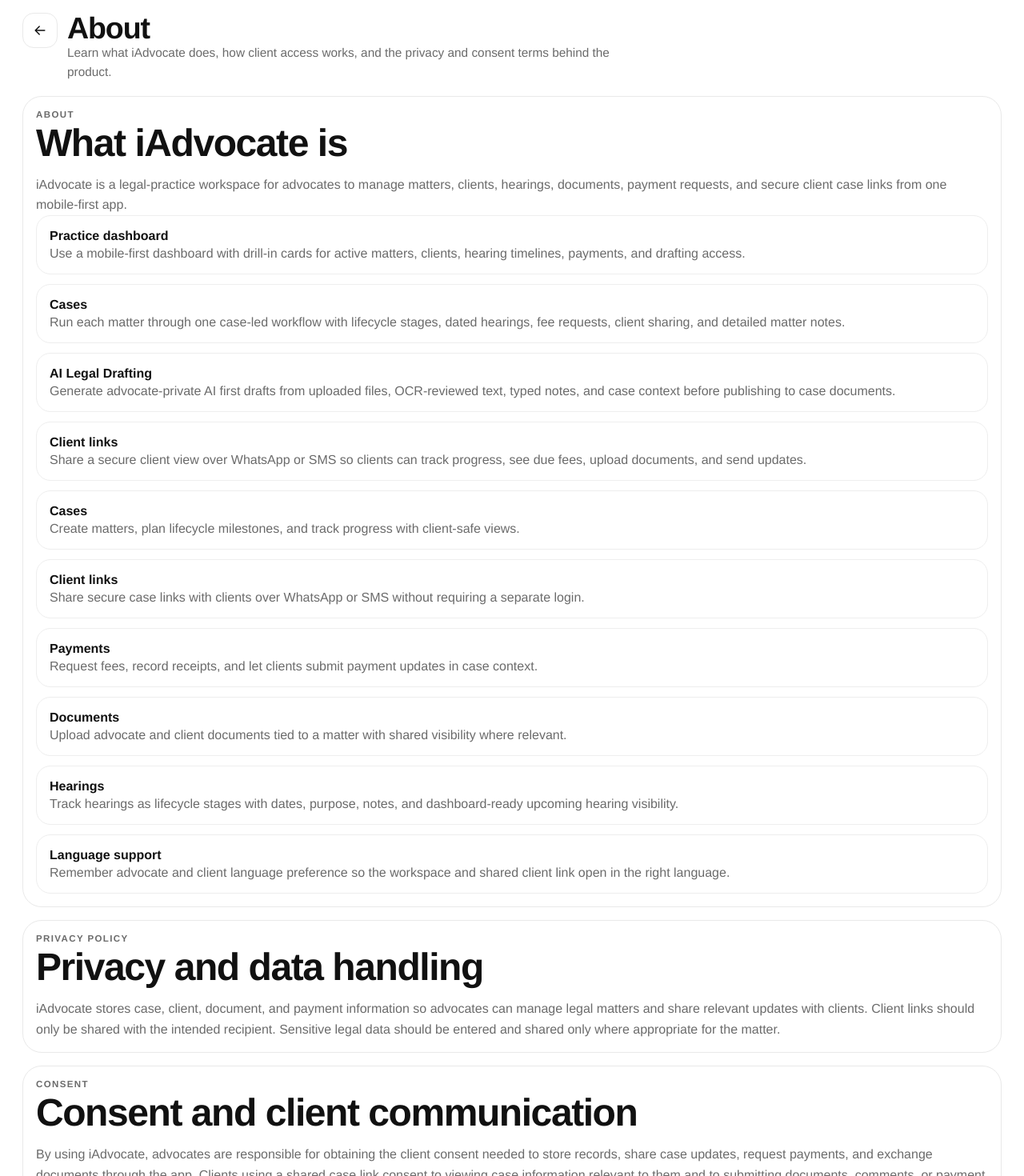
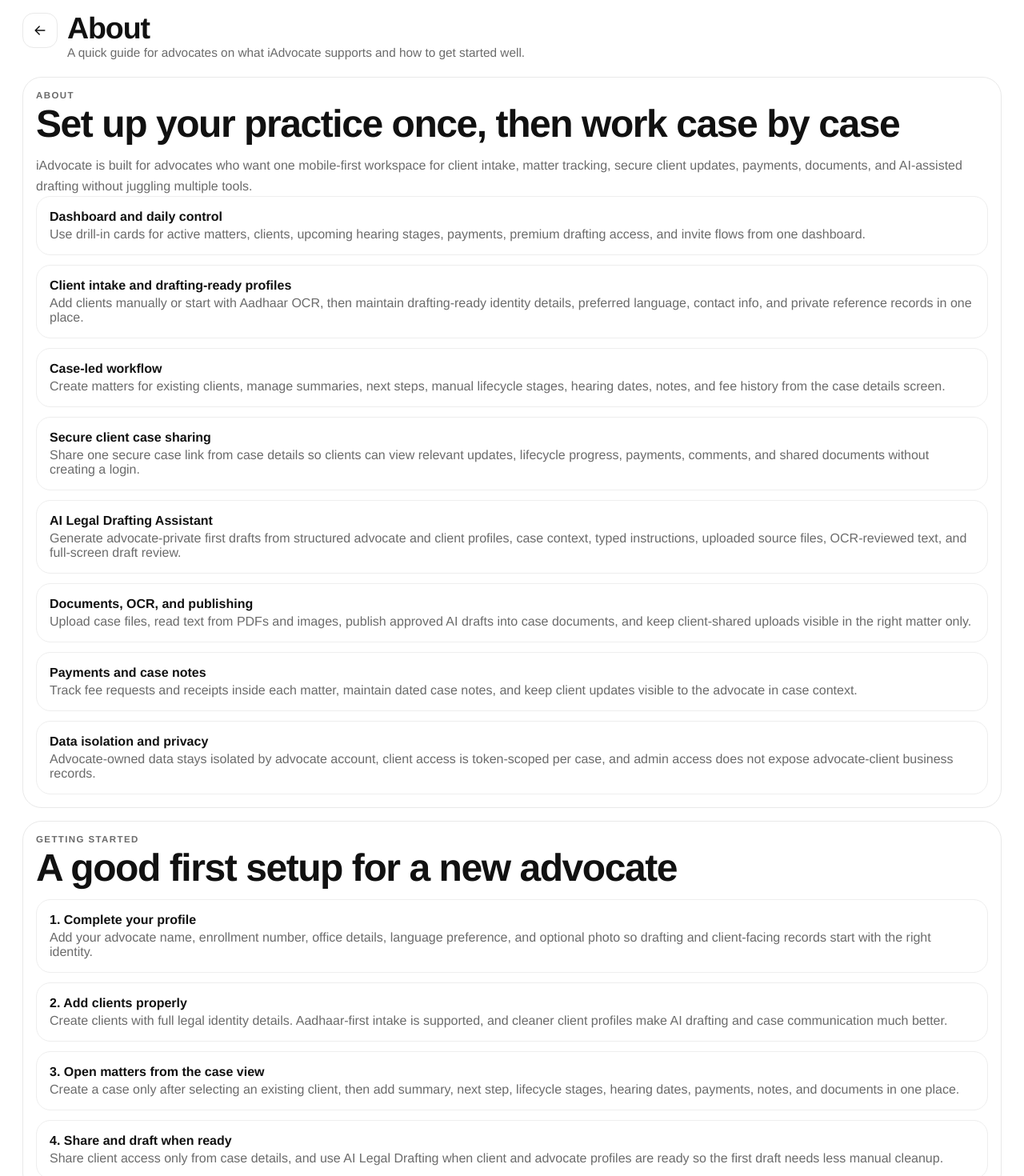
Before and after one commit to efgritesh/in-solidai-myadvocate, a React (Create React App) app: page /about in a window 1280 px wide. Shown: the part 80-1550 px from the top of the page at 80% size. Built offline with nearby package versions, Linux system fonts and the light colour scheme; no server answers.

Commit message:
Refine client intake and about onboarding

```diff
--- a/src/components/About.js
+++ b/src/components/About.js
@@ -11,21 +11,34 @@
         <div className="section-heading">
           <div>
             <p className="eyebrow">{t('about')}</p>
-            <h2>{t('aboutWhatItIs')}</h2>
+            <h2>{t('aboutOnboardingTitle')}</h2>
           </div>
         </div>
-        <p className="empty-state">{t('aboutDescription')}</p>
+        <p className="empty-state">{t('aboutOnboardingBody')}</p>
         <div className="record-list">
-          <article className="record-item"><div><strong>{t('practiceDashboard')}</strong><p>{t('aboutAdvocateDashboard')}</p></div></article>
-          <article className="record-item"><div><strong>{t('cases')}</strong><p>{t('aboutAdvocateCases')}</p></div></article>
-          <article className="record-item"><div><strong>{t('aiDraftingAssistant')}</strong><p>{t('aboutAdvocateDrafting')}</p></div></article>
-          <article className="record-item"><div><strong>{t('clientLinks')}</strong><p>{t('aboutAdvocateClientLinks')}</p></div></article>
-          <article className="record-item"><div><strong>{t('cases')}</strong><p>{t('aboutCases')}</p></div></article>
-          <article className="record-item"><div><strong>{t('clientLinks')}</strong><p>{t('aboutClientLinks')}</p></div></article>
-          <article className="record-item"><div><strong>{t('payments')}</strong><p>{t('aboutPayments')}</p></div></article>
-          <article className="record-item"><div><strong>{t('documents')}</strong><p>{t('aboutDocuments')}</p></div></article>
-          <article className="record-item"><div><strong>{t('hearings')}</strong><p>{t('aboutHearings')}</p></div></article>
-          <article className="record-item"><div><strong>{t('languageSupport')}</strong><p>{t('aboutLanguageSupport')}</p></div></article>
+          <article className="record-item"><div><strong>{t('aboutFeatureDashboardsTitle')}</strong><p>{t('aboutFeatureDashboardsBody')}</p></div></article>
+          <article className="record-item"><div><strong>{t('aboutFeatureClientsTitle')}</strong><p>{t('aboutFeatureClientsBody')}</p></div></article>
+          <article className="record-item"><div><strong>{t('aboutFeatureCasesTitle')}</strong><p>{t('aboutFeatureCasesBody')}</p></div></article>
+          <article className="record-item"><div><strong>{t('aboutFeatureClientAccessTitle')}</strong><p>{t('aboutFeatureClientAccessBody')}</p></div></article>
+          <article className="record-item"><div><strong>{t('aboutFeatureDraftingTitle')}</strong><p>{t('aboutFeatureDraftingBody')}</p></div></article>
+          <article className="record-item"><div><strong>{t('aboutFeatureDocumentsTitle')}</strong><p>{t('aboutFeatureDocumentsBody')}</p></div></article>
+          <article className="record-item"><div><strong>{t('aboutFeaturePaymentsTitle')}</strong><p>{t('aboutFeaturePaymentsBody')}</p></div></article>
+          <article className="record-item"><div><strong>{t('aboutFeatureSecurityTitle')}</strong><p>{t('aboutFeatureSecurityBody')}</p></div></article>
+        </div>
+      </section>
+
+      <section className="panel">
+        <div className="section-heading">
+          <div>
+            <p className="eyebrow">{t('aboutGettingStartedEyebrow')}</p>
+            <h2>{t('aboutGettingStartedTitle')}</h2>
+          </div>
+        </div>
+        <div className="record-list">
+          <article className="record-item"><div><strong>{t('aboutStepOneTitle')}</strong><p>{t('aboutStepOneBody')}</p></div></article>
+          <article className="record-item"><div><strong>{t('aboutStepTwoTitle')}</strong><p>{t('aboutStepTwoBody')}</p></div></article>
+          <article className="record-item"><div><strong>{t('aboutStepThreeTitle')}</strong><p>{t('aboutStepThreeBody')}</p></div></article>
+          <article className="record-item"><div><strong>{t('aboutStepFourTitle')}</strong><p>{t('aboutStepFourBody')}</p></div></article>
         </div>
       </section>
 
--- a/src/components/Clients.js
+++ b/src/components/Clients.js
@@ -192,9 +192,10 @@
             </div>
             {showAddClientForm ? (
               <div className="workflow-section-stack">
-                <div>
-                  <p className="helper-text">{t('aadhaarIntakeChoiceSubtitle')}</p>
-                </div>
+                <div className="workflow-helper-card">
+                  <strong>{t('aadhaarUploadPreferred')}</strong>
+                  <p>{t('aadhaarIntakeChoiceSubtitle')}</p>
+                  <input type="file" accept="image/*,application/pdf" onChange={(e) => handleAadhaarUpload(e.target.files?.[0] || null)} />
                   <div className="workflow-choice-row">
                     <button
                       type="button"
@@ -213,15 +214,8 @@
                       <p>{t('manualFlowHint')}</p>
                     </button>
                   </div>
-
-                {intakeMode === 'aadhaar' && !shouldShowManualForm ? (
-                  <div className="workflow-helper-card">
-                    <strong>{t('aadhaarUploadPreferred')}</strong>
-                    <input type="file" accept="image/*,application/pdf" onChange={(e) => handleAadhaarUpload(e.target.files?.[0] || null)} />
-                    <p>{t('aadhaarFlowHint')}</p>
                   {aadhaarStatus.error ? <p className="inline-feedback inline-feedback--error">{aadhaarStatus.error}</p> : null}
                 </div>
-                ) : null}
 
                 {shouldShowManualForm ? (
                   <form onSubmit={handleAddClient}>
--- a/src/i18n.js
+++ b/src/i18n.js
@@ -359,7 +359,48 @@
       previewModeUploadHint: 'Uploads are disabled in preview mode.',
       preferredLocale: 'en-IN',
       about: 'About',
-      aboutSubtitle: 'Learn what iAdvocate does, how client access works, and the privacy and consent terms behind the product.',
+      aboutSubtitle: 'A quick guide for advocates on what iAdvocate supports and how to get started well.',
+      aboutOnboardingTitle: 'Set up your practice once, then work case by case',
+      aboutOnboardingBody:
+        'iAdvocate is built for advocates who want one mobile-first workspace for client intake, matter tracking, secure client updates, payments, documents, and AI-assisted drafting without juggling multiple tools.',
+      aboutFeatureDashboardsTitle: 'Dashboard and daily control',
+      aboutFeatureDashboardsBody:
+        'Use drill-in cards for active matters, clients, upcoming hearing stages, payments, premium drafting access, and invite flows from one dashboard.',
+      aboutFeatureClientsTitle: 'Client intake and drafting-ready profiles',
+      aboutFeatureClientsBody:
+        'Add clients manually or start with Aadhaar OCR, then maintain drafting-ready identity details, preferred language, contact info, and private reference records in one place.',
+      aboutFeatureCasesTitle: 'Case-led workflow',
+      aboutFeatureCasesBody:
+        'Create matters for existing clients, manage summaries, next steps, manual lifecycle stages, hearing dates, notes, and fee history from the case details screen.',
+      aboutFeatureClientAccessTitle: 'Secure client case sharing',
+      aboutFeatureClientAccessBody:
+        'Share one secure case link from case details so clients can view relevant updates, lifecycle progress, payments, comments, and shared documents without creating a login.',
+      aboutFeatureDraftingTitle: 'AI Legal Drafting Assistant',
+      aboutFeatureDraftingBody:
+        'Generate advocate-private first drafts from structured advocate and client profiles, case context, typed instructions, uploaded source files, OCR-reviewed text, and full-screen draft review.',
+      aboutFeatureDocumentsTitle: 'Documents, OCR, and publishing',
+      aboutFeatureDocumentsBody:
+        'Upload case files, read text from PDFs and images, publish approved AI drafts into case documents, and keep client-shared uploads visible in the right matter only.',
+      aboutFeaturePaymentsTitle: 'Payments and case notes',
+      aboutFeaturePaymentsBody:
+        'Track fee requests and receipts inside each matter, maintain dated case notes, and keep client updates visible to the advocate in case context.',
+      aboutFeatureSecurityTitle: 'Data isolation and privacy',
+      aboutFeatureSecurityBody:
+        'Advocate-owned data stays isolated by advocate account, client access is token-scoped per case, and admin access does not expose advocate-client business records.',
+      aboutGettingStartedEyebrow: 'Getting started',
+      aboutGettingStartedTitle: 'A good first setup for a new advocate',
+      aboutStepOneTitle: '1. Complete your profile',
+      aboutStepOneBody:
+        'Add your advocate name, enrollment number, office details, language preference, and optional photo so drafting and client-facing records start with the right identity.',
+      aboutStepTwoTitle: '2. Add clients properly',
+      aboutStepTwoBody:
+        'Create clients with full legal identity details. Aadhaar-first intake is supported, and cleaner client profiles make AI drafting and case communication much better.',
+      aboutStepThreeTitle: '3. Open matters from the case view',
+      aboutStepThreeBody:
+        'Create a case only after selecting an existing client, then add summary, next step, lifecycle stages, hearing dates, payments, notes, and documents in one place.',
+      aboutStepFourTitle: '4. Share and draft when ready',
+      aboutStepFourBody:
+        'Share client access only from case details, and use AI Legal Drafting when client and advocate profiles are ready so the first draft needs less manual cleanup.',
       aboutWhatItIs: 'What iAdvocate is',
       aboutDescription:
         'iAdvocate is a legal-practice workspace for advocates to manage matters, clients, hearings, documents, payment requests, and secure client case links from one mobile-first app.',
```
Lines whose indentation alone changed are shown as unchanged.
